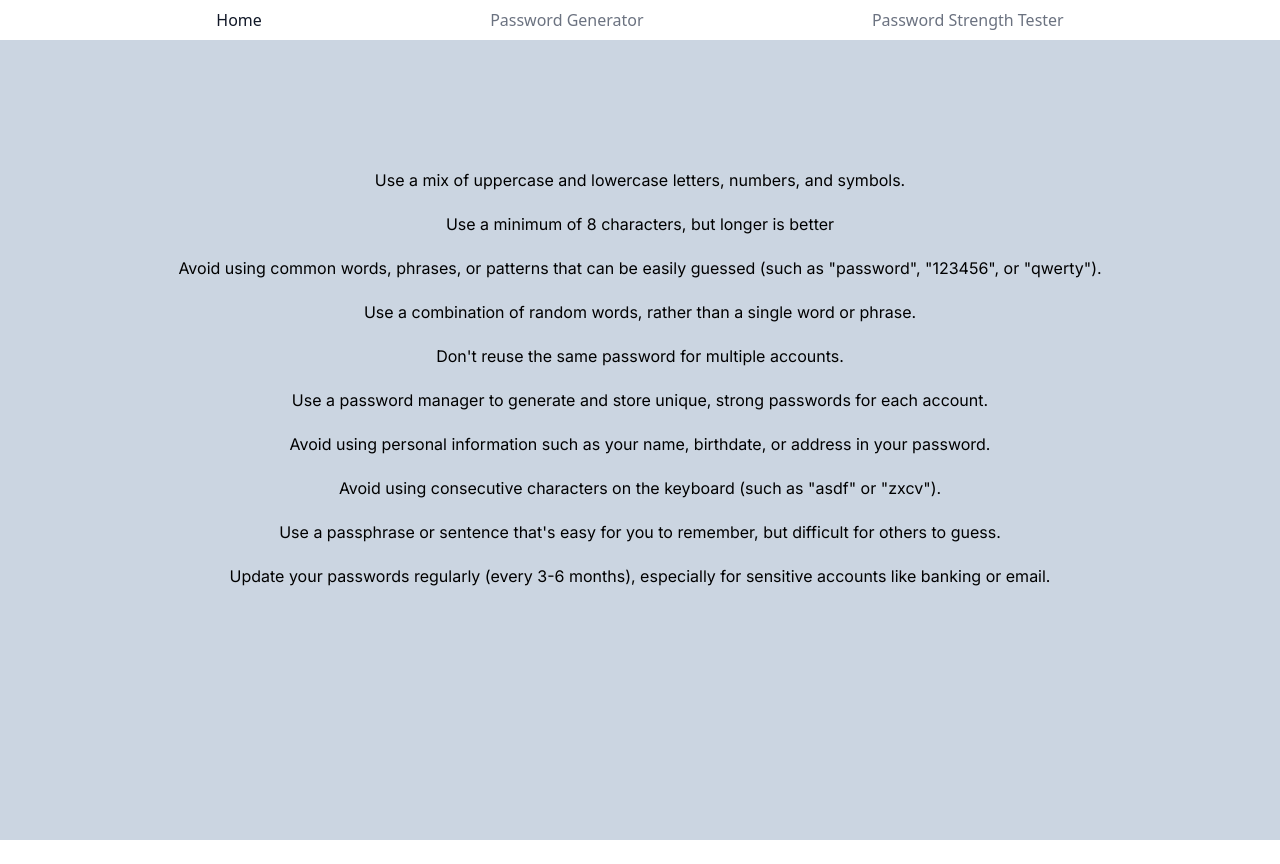
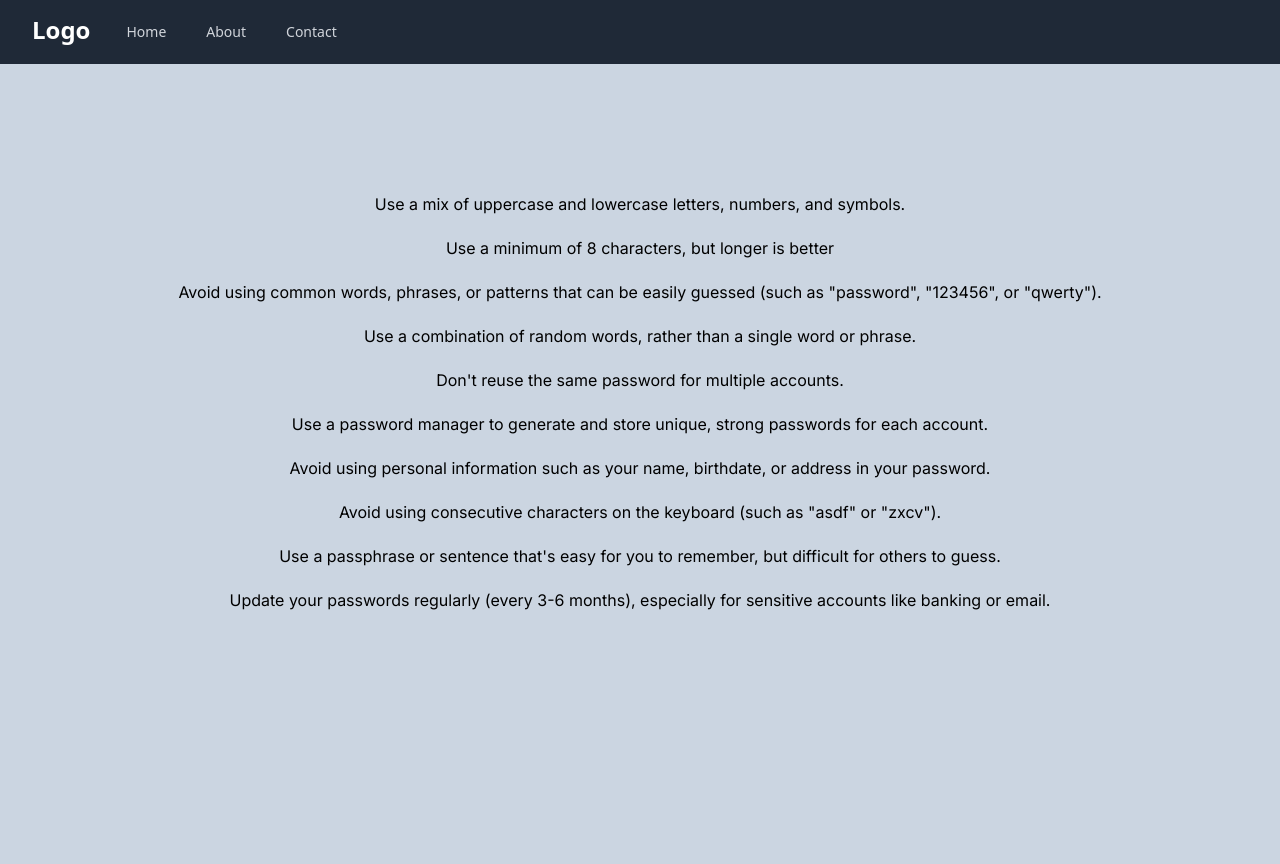
Before and after one commit to piotrszubert/password-generator, a Next.js app: page / in a window 1280 px wide. Before the commit the page ends 840 px from the top, so only its background shows below. Built offline with nearby package versions, Linux system fonts and the light colour scheme.

Commit message:
new nav test

```diff
--- a/components/navigation.tsx
+++ b/components/navigation.tsx
@@ -1,34 +1,128 @@
+// import Link from 'next/link';
+// import { useRouter } from 'next/router';
+
+// interface NavItem {
+// 	name: string;
+// 	href: string;
+// }
+
+// const navigation: NavItem[] = [
+// 	{ name: 'Home', href: '/' },
+// 	{ name: 'Password Generator', href: '/password' },
+// 	{ name: 'Password Strength Tester', href: '/strength' },
+// ];
+
+// const Navigation = () => {
+// 	const router = useRouter();
+
+// 	return (
+// 		<div className='flex justify-evenly'>
+// 			{navigation.map((item) => (
+// 				<Link
+// 					key={item.name}
+// 					href={item.href}
+// 					className={`${router.pathname === item.href ? 'font-medium text-gray-900' : 'text-gray-500'
+// 						} hover:text-gray-900 block px-3 py-2 rounded-md text-base font-medium`}
+// 					aria-current={router.pathname === item.href ? 'page' : undefined}
+// 				>
+// 					{item.name}
+// 				</Link>
+// 			))}
+// 		</div>
+// 	);
+// };
+
+// export default Navigation;
 import Link from 'next/link';
-import { useRouter } from 'next/router';
-
-interface NavItem {
-	name: string;
-	href: string;
-}
-
-const navigation: NavItem[] = [
-	{ name: 'Home', href: '/' },
-	{ name: 'Password Generator', href: '/password' },
-	{ name: 'Password Strength Tester', href: '/strength' },
-];
+import { useState } from 'react';
 
 const Navigation = () => {
-	const router = useRouter();
+	const [isOpen, setIsOpen] = useState(false);
+
+	const toggleMenu = () => {
+		setIsOpen(!isOpen);
+	};
 
 	return (
-		<div className='flex justify-evenly'>
-			{navigation.map((item) => (
-				<Link
-					key={item.name}
-					href={item.href}
-					className={`${router.pathname === item.href ? 'font-medium text-gray-900' : 'text-gray-500'
-						} hover:text-gray-900 block px-3 py-2 rounded-md text-base font-medium`}
-					aria-current={router.pathname === item.href ? 'page' : undefined}
-				>
-					{item.name}
-				</Link>
-			))}
-		</div>
+		<nav className='bg-gray-800'>
+			<div className='max-w-7xl mx-auto px-2 sm:px-6 lg:px-8'>
+				<div className='relative flex items-center justify-between h-16'>
+					<div className='absolute inset-y-0 left-0 flex items-center lg:hidden'>
+						<button
+							className='inline-flex items-center justify-center p-2 rounded-md text-gray-400 hover:text-white hover:bg-gray-700 focus:outline-none focus:ring-2 focus:ring-inset focus:ring-white'
+							aria-expanded='false'
+							onClick={toggleMenu}
+						>
+							<span className='sr-only'>Open main menu</span>
+							{!isOpen ? (
+								<svg
+									className='block h-6 w-6'
+									xmlns='http://www.w3.org/2000/svg'
+									viewBox='0 0 24 24'
+									fill='none'
+									stroke='currentColor'
+									strokeWidth='2'
+									strokeLinecap='round'
+									strokeLinejoin='round'
+								>
+									<path d='M4 6h16M4 12h16M4 18h16' />
+								</svg>
+							) : (
+								<svg
+									className='block h-6 w-6'
+									xmlns='http://www.w3.org/2000/svg'
+									viewBox='0 0 24 24'
+									fill='none'
+									stroke='currentColor'
+									strokeWidth='2'
+									strokeLinecap='round'
+									strokeLinejoin='round'
+								>
+									<path d='M6 18L18 6M6 6l12 12' />
+								</svg>
+							)}
+						</button>
+					</div>
+					<div className='flex-1 flex items-center justify-center lg:items-stretch lg:justify-start'>
+						<div className='flex-shrink-0'>
+							<Link className='text-white font-bold text-2xl' href='/'>
+								Logo
+							</Link>
+						</div>
+						<div className='hidden lg:block lg:ml-6'>
+							<div className='flex space-x-4'>
+								<Link href='/' className='text-gray-300 hover:bg-gray-700 hover:text-white px-3 py-2 rounded-md text-sm font-medium'>
+									Home
+								</Link>
+								<Link href='/about' className='text-gray-300 hover:bg-gray-700 hover:text-white px-3 py-2 rounded-md text-sm font-medium'>
+									About
+								</Link>
+								<Link href='/contact' className='text-gray-300 hover:bg-gray-700 hover:text-white px-3 py-2 rounded-md text-sm font-medium'>
+									Contact
+								</Link>
+							</div>
+						</div>
+					</div>
+				</div>
+			</div>
+
+			{/* Mobile menu */}
+			{isOpen && (
+				<div className='lg:hidden'>
+					<div className='px-2 pt-2 pb-3 space-y-1' >
+						<Link href='/' className='text-gray-300 hover:bg-gray-700 hover:text-white block px-3 py-2 rounded-md text-base font-medium'>
+							Home
+						</Link>
+						<Link href='/about' className='text-gray-300 hover:bg-gray-700 hover:text-white block px-3 py-2 rounded-md text-base font-medium'>
+							About
+						</Link>
+						<Link href='/contact' className='text-gray-300 hover:bg-gray-700 hover:text-white block px-3 py-2 rounded-md text-base font-medium'>
+							Contact
+						</Link>
+					</div>
+				</div>
+			)}
+		</nav>
 	);
 };
 
```
